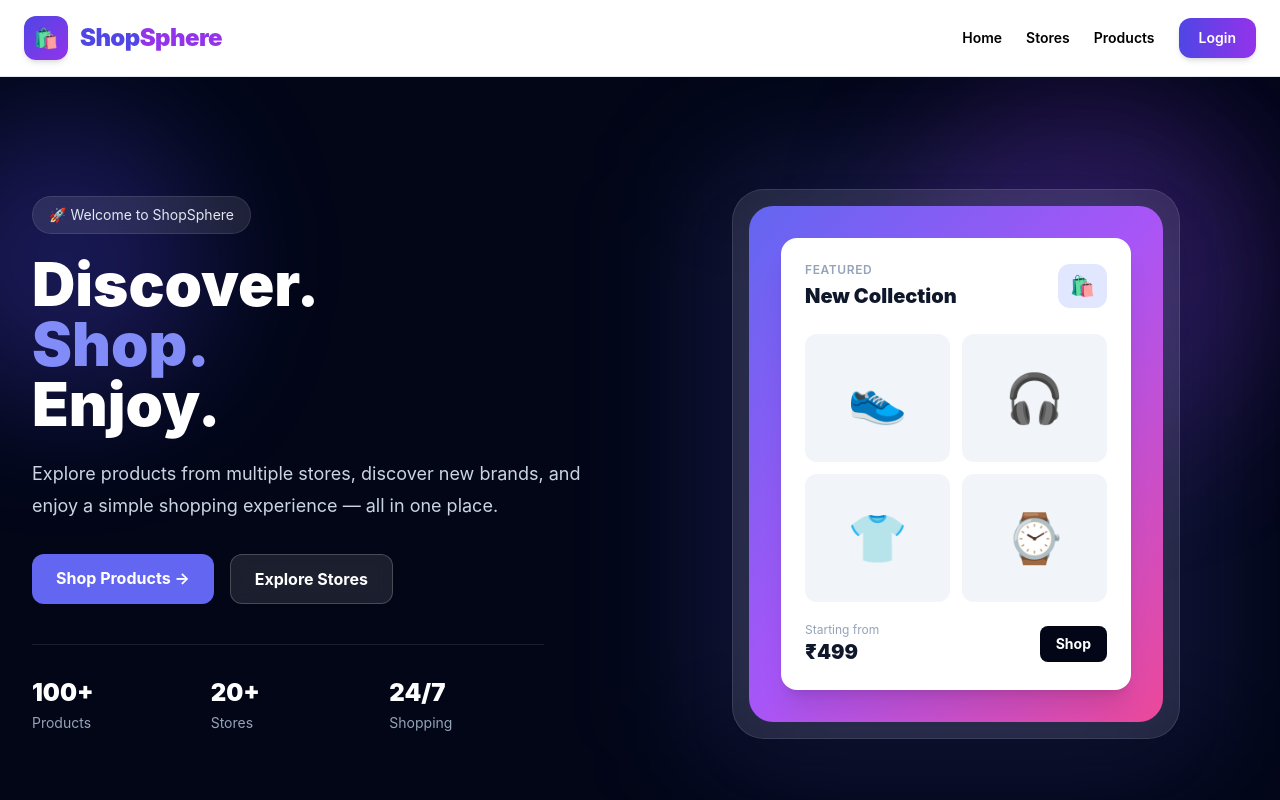
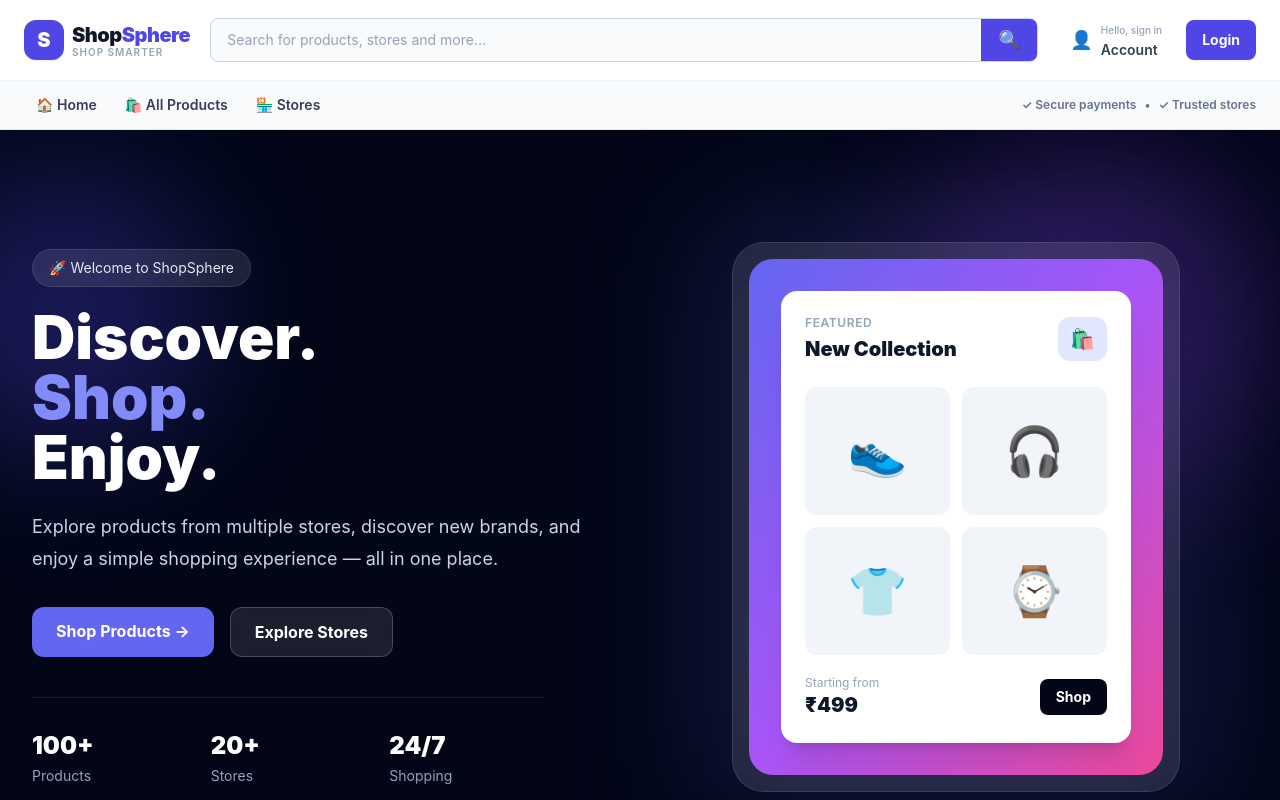
Before and after one commit to SuchitRapelli03/Shop-sphere, a React (Vite) app in the folder client/: page / in a window 1280 px wide. Shown: the top 800 px of the page. Built offline with nearby package versions, Linux system fonts and the light colour scheme; no server answers.

Commit message:
feat: improve navbar UI and navigation

```diff
--- a/client/src/components/Navbar.jsx
+++ b/client/src/components/Navbar.jsx
@@ -5,8 +5,15 @@ import { logout } from "../redux/slices/authSlice.js";
 
 export default function Navbar() {
   const user = useSelector((s) => s.auth.user);
+  const cartItems = useSelector((s) => s.cart?.items || []);
+
   const dispatch = useDispatch();
   const navigate = useNavigate();
+
+  const cartCount = cartItems.reduce(
+    (total, item) => total + (item.quantity || 0),
+    0
+  );
 
   function signOut() {
     dispatch(logout());
@@ -14,104 +21,190 @@ export default function Navbar() {
   }
 
   return (
-    <nav className="border-b border-slate-200 bg-white">
-      <div className="mx-auto flex max-w-7xl items-center justify-between px-6 py-4">
+    <header className="sticky top-0 z-50 border-b border-slate-200 bg-white shadow-sm">
+      {/* Top navigation */}
+      <div className="mx-auto flex max-w-7xl items-center gap-5 px-4 py-3 lg:px-6">
 
         {/* Logo */}
         <Link
           to="/"
-          className="flex items-center gap-3"
+          className="flex shrink-0 items-center gap-2"
         >
-          <div className="flex h-11 w-11 items-center justify-center rounded-xl bg-gradient-to-br from-indigo-600 to-purple-600 text-xl text-white shadow-md">
-            🛍️
+          <div className="flex h-10 w-10 items-center justify-center rounded-xl bg-indigo-600 text-xl font-black text-white shadow-sm">
+            S
           </div>
 
-          <span className="text-2xl font-black tracking-tight text-indigo-600">
-            Shop<span className="text-purple-600">Sphere</span>
-          </span>
+          <div className="hidden sm:block">
+            <div className="text-xl font-black tracking-tight text-slate-900">
+              Shop<span className="text-indigo-600">Sphere</span>
+            </div>
+
+            <div className="-mt-1 text-[10px] font-semibold uppercase tracking-widest text-slate-400">
+              Shop smarter
+            </div>
+          </div>
         </Link>
 
-        {/* Navigation */}
-        <div className="flex items-center gap-6 text-sm font-semibold">
+        {/* Search */}
+        <div className="hidden flex-1 md:block">
+          <div className="flex h-11 overflow-hidden rounded-lg border border-slate-300 bg-slate-50 transition focus-within:border-indigo-500 focus-within:ring-2 focus-within:ring-indigo-100">
+            <input
+              type="text"
+              placeholder="Search for products, stores and more..."
+              className="min-w-0 flex-1 bg-transparent px-4 text-sm text-slate-700 outline-none placeholder:text-slate-400"
+            />
 
-          <Link
-            to="/"
-            className="transition hover:text-indigo-600"
-          >
-            Home
-          </Link>
+            <button
+              type="button"
+              className="flex w-14 items-center justify-center bg-indigo-600 text-lg text-white transition hover:bg-indigo-700"
+              aria-label="Search"
+            >
+              🔍
+            </button>
+          </div>
+        </div>
 
-          <Link
-            to="/stores"
-            className="transition hover:text-indigo-600"
-          >
-            Stores
-          </Link>
+        {/* Right side */}
+        <div className="ml-auto flex items-center gap-2 sm:gap-3">
 
-          <Link
-            to="/products"
-            className="transition hover:text-indigo-600"
-          >
-            Products
-          </Link>
+          {/* Account */}
+          {!user ? (
+            <Link
+              to="/login"
+              className="hidden items-center gap-2 rounded-lg px-3 py-2 text-sm font-semibold text-slate-700 transition hover:bg-slate-100 sm:flex"
+            >
+              <span className="text-lg">👤</span>
 
-          {/* Customer links */}
-          {user?.role === "CUSTOMER" && (
-            <>
-              <Link
-                to="/orders"
-                className="transition hover:text-indigo-600"
-              >
-                Orders
-              </Link>
+              <span>
+                <span className="block text-[10px] font-medium text-slate-400">
+                  Hello, sign in
+                </span>
+                Account
+              </span>
+            </Link>
+          ) : (
+            <div className="hidden items-center gap-2 rounded-lg px-3 py-2 sm:flex">
+              <span className="flex h-9 w-9 items-center justify-center rounded-full bg-indigo-100 font-bold text-indigo-700">
+                {user.name?.charAt(0)?.toUpperCase() || "U"}
+              </span>
 
-              <Link
-                to="/cart"
-                className="transition hover:text-indigo-600"
-              >
-                Cart
-              </Link>
-            </>
+              <div>
+                <span className="block text-[10px] font-medium text-slate-400">
+                  Hello
+                </span>
+
+                <span className="block max-w-28 truncate text-sm font-bold text-slate-800">
+                  {user.name || "Account"}
+                </span>
+              </div>
+            </div>
           )}
 
-          {/* Vendor */}
-          {user?.role === "VENDOR" && (
+          {/* Orders */}
+          {user?.role === "CUSTOMER" && (
             <Link
-              to="/vendor"
-              className="transition hover:text-indigo-600"
+              to="/orders"
+              className="hidden rounded-lg px-3 py-2 text-sm font-semibold text-slate-700 transition hover:bg-slate-100 sm:block"
             >
-              Vendor
+              <span className="block text-[10px] font-medium text-slate-400">
+                Track
+              </span>
+              Orders
             </Link>
           )}
 
-          {/* Admin */}
-          {user?.role === "SUPER_ADMIN" && (
+          {/* Cart */}
+          {user?.role === "CUSTOMER" && (
             <Link
-              to="/admin"
-              className="transition hover:text-indigo-600"
+              to="/cart"
+              className="relative flex items-center gap-1 rounded-lg px-3 py-2 text-slate-700 transition hover:bg-slate-100"
             >
-              Admin
+              <span className="text-2xl">🛒</span>
+
+              {cartCount > 0 && (
+                <span className="absolute -right-0.5 -top-0.5 flex h-5 min-w-5 items-center justify-center rounded-full bg-indigo-600 px-1 text-[10px] font-bold text-white">
+                  {cartCount > 99 ? "99+" : cartCount}
+                </span>
+              )}
+
+              <span className="hidden text-sm font-bold sm:block">
+                Cart
+              </span>
             </Link>
           )}
 
-          {/* Login / Logout */}
-          {!user ? (
+          {/* Login */}
+          {!user && (
             <Link
               to="/login"
-              className="rounded-xl bg-gradient-to-r from-indigo-600 to-purple-600 px-5 py-2.5 text-white shadow-md transition hover:shadow-lg"
+              className="rounded-lg bg-indigo-600 px-4 py-2.5 text-sm font-bold text-white shadow-sm transition hover:bg-indigo-700"
             >
               Login
             </Link>
-          ) : (
+          )}
+
+          {/* Logout */}
+          {user && (
             <button
               onClick={signOut}
-              className="rounded-xl border border-slate-200 px-5 py-2.5 transition hover:bg-slate-50"
+              className="hidden rounded-lg border border-slate-300 px-4 py-2 text-sm font-semibold text-slate-700 transition hover:border-red-200 hover:bg-red-50 hover:text-red-600 md:block"
             >
               Logout
             </button>
           )}
         </div>
       </div>
-    </nav>
+
+      {/* Secondary navigation */}
+      <div className="border-t border-slate-100 bg-slate-50">
+        <div className="mx-auto flex max-w-7xl items-center gap-1 overflow-x-auto px-4 py-2 text-sm font-semibold lg:px-6">
+
+          <Link
+            to="/"
+            className="whitespace-nowrap rounded-md px-3 py-1.5 text-slate-700 transition hover:bg-white hover:text-indigo-600"
+          >
+            🏠 Home
+          </Link>
+
+          <Link
+            to="/products"
+            className="whitespace-nowrap rounded-md px-3 py-1.5 text-slate-700 transition hover:bg-white hover:text-indigo-600"
+          >
+            🛍️ All Products
+          </Link>
+
+          <Link
+            to="/stores"
+            className="whitespace-nowrap rounded-md px-3 py-1.5 text-slate-700 transition hover:bg-white hover:text-indigo-600"
+          >
+            🏪 Stores
+          </Link>
+
+          {user?.role === "VENDOR" && (
+            <Link
+              to="/vendor"
+              className="whitespace-nowrap rounded-md px-3 py-1.5 text-slate-700 transition hover:bg-white hover:text-indigo-600"
+            >
+              📊 Vendor Dashboard
+            </Link>
+          )}
+
+          {user?.role === "SUPER_ADMIN" && (
+            <Link
+              to="/admin"
+              className="whitespace-nowrap rounded-md px-3 py-1.5 text-slate-700 transition hover:bg-white hover:text-indigo-600"
+            >
+              ⚙️ Admin Dashboard
+            </Link>
+          )}
+
+          <div className="ml-auto hidden items-center gap-2 text-xs text-slate-500 lg:flex">
+            <span>✓ Secure payments</span>
+            <span>•</span>
+            <span>✓ Trusted stores</span>
+          </div>
+        </div>
+      </div>
+    </header>
   );
 }
```
